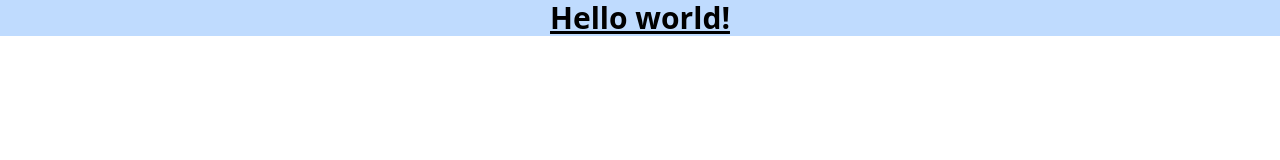
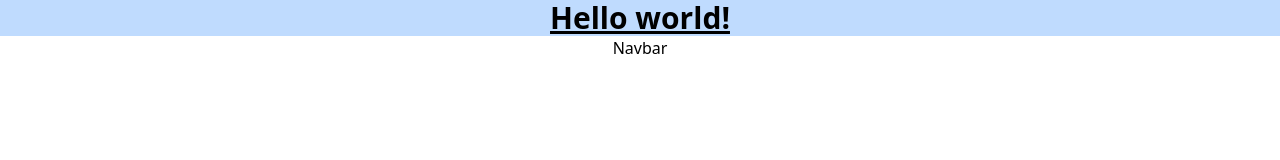
Before and after one commit to aanos-m/portfolio-typescript, a React (Create React App) app: page / in a window 1280 px wide. Shown: the top 160 px of the page. Built offline with nearby package versions, Linux system fonts and the light colour scheme.

Commit message:
initialized navbar component

```diff
--- a/src/App.tsx
+++ b/src/App.tsx
@@ -1,11 +1,13 @@
 import React from "react";
 import logo from "./logo.svg";
 import "./App.css";
+import Navbar from "./components/Navbar";
 function App() {
 
   return (
     <div className="App">
       <h1 className="text-3xl font-bold underline bg-blue-200">Hello world!</h1>
+      <Navbar/>
     </div>
   );
 }
--- /dev/null
+++ b/src/components/Navbar.tsx
@@ -0,0 +1,11 @@
+import React from 'react'
+
+type Props = {}
+
+const Navbar = (props: Props) => {
+  return (
+    <div>Navbar</div>
+  )
+}
+
+export default Navbar
```
